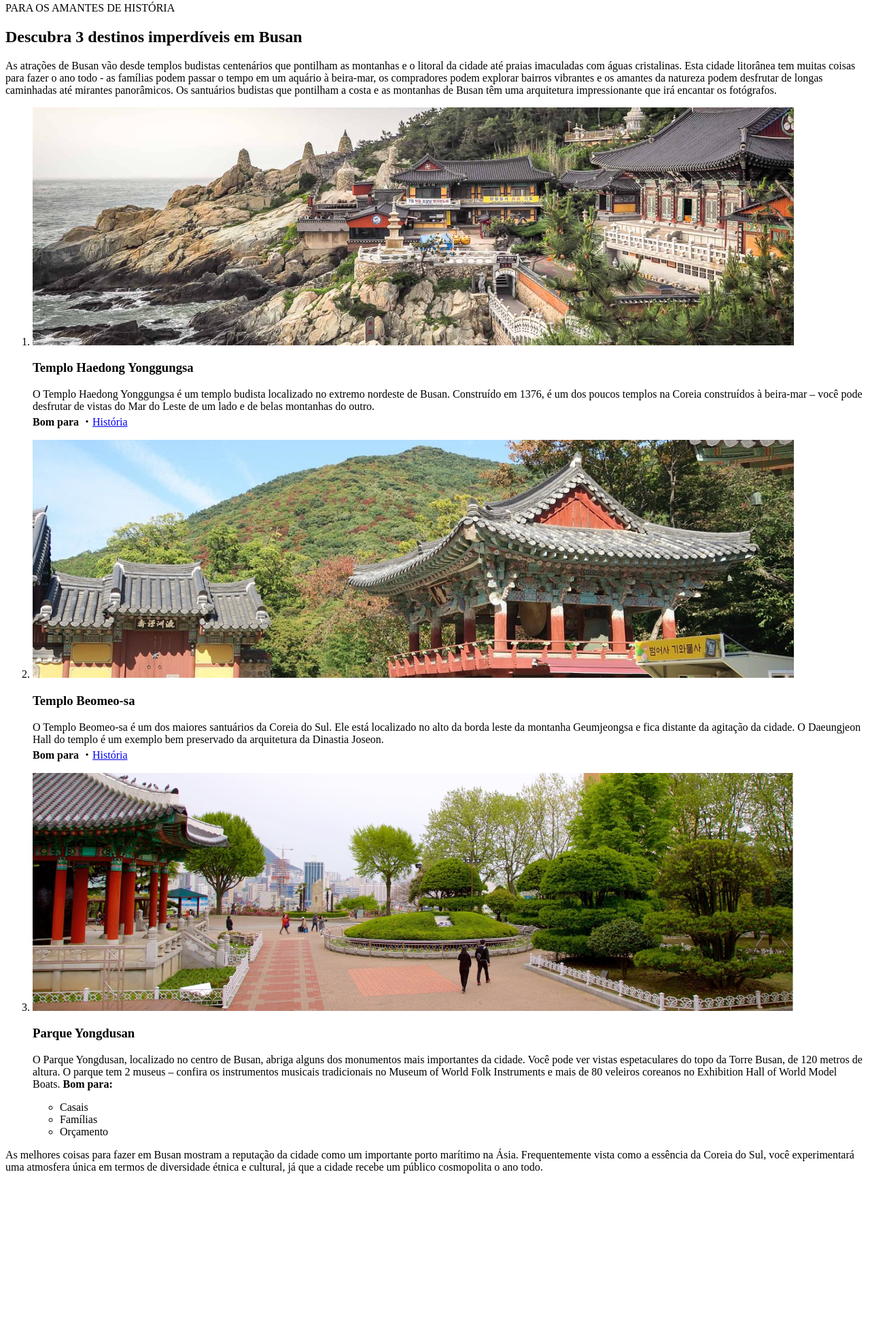
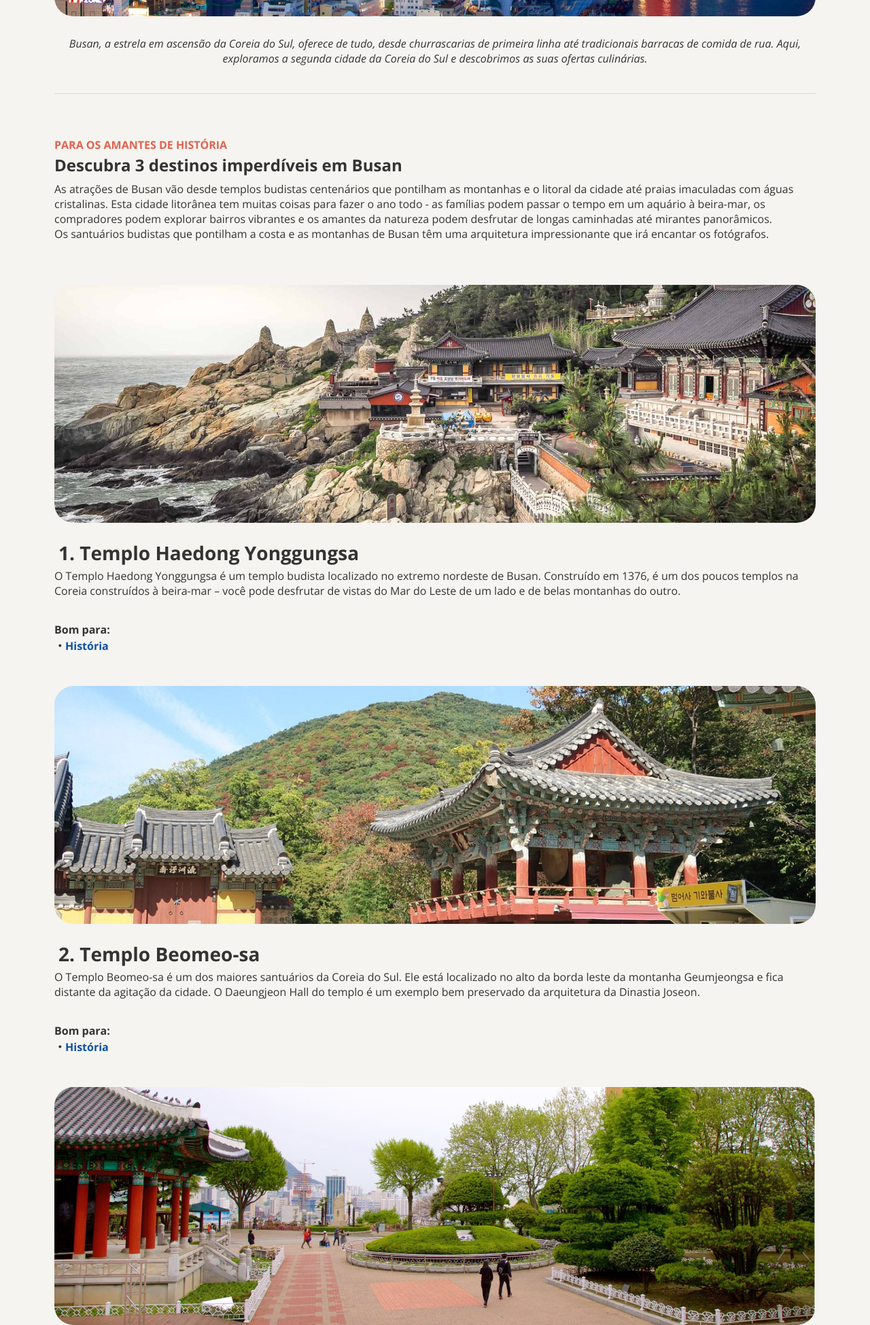
Before and after one commit to codetodestroy/local-turistico, a plain HTML site: page index.html in a window 1280 px wide. Shown: the part 843-2792 px from the top of the page at 68% size. Before the commit the page ends 2585 px from the top, so only its background shows below. Drawn offline with nearby package versions, Linux system fonts and the light colour scheme.

Commit message:
Finalizado

```diff
--- a/index.html
+++ b/index.html
@@ -2,84 +2,104 @@
 <html lang="pt-BR">
 
 <head>
+    <link rel="preconnect" href="https://fonts.googleapis.com">
+    <link rel="preconnect" href="https://fonts.gstatic.com" crossorigin>
     <meta charset="UTF-8">
     <meta name="viewport" content="width=device-width, initial-scale=1.0">
 
     <title>Local Turístico</title>
+
+    <link rel="stylesheet" href="style.css">
+    <link href="https://fonts.googleapis.com/css2?family=Open+Sans:ital,wght@0,300..800;1,300..800&display=swap" rel="stylesheet">
 </head>
 
 <body>
     <main>
         <header>
-            <p>SUA PRÓXIMA VIAGEM:</p>
+            <p class="headline">Sua próxima viagem:</p>
             <h1>Conheça Busan</h1>
         </header>
-        <section>
+
+        <section class="main-image">
             <img src="assets/image-description.jpg" alt="Imagem de Busan">
-            <p>Busan, a estrela em ascensão da Coreia do Sul, oferece de tudo, desde churrascarias de primeira linha até
+            <p class="subtitle">Busan, a estrela em ascensão da Coreia do Sul, oferece de tudo, desde churrascarias de primeira linha até
                 tradicionais barracas de comida de rua. Aqui, exploramos a segunda cidade da Coreia do Sul e descobrimos
                 as suas ofertas culinárias.</p>
         </section>
-        <section>
+
+        <div class="divider"></div>
+
+        <section class="main-content">
             <header>
-                <p>PARA OS AMANTES DE HISTÓRIA</p>
+                <p class="headline">Para os amantes de história</p>
                 <h2>Descubra 3 destinos imperdíveis em Busan</h2>
-                <p>As atrações de Busan vão desde templos budistas centenários que pontilham as montanhas e o litoral da
+                <p>As atrações de Busan vão desde templos budistas centenários que pontilham as montanhas e o litoral da
                     cidade até praias imaculadas com águas cristalinas. Esta cidade litorânea tem muitas coisas para
                     fazer o ano todo - as famílias podem passar o tempo em um aquário à beira-mar, os compradores podem
                     explorar bairros vibrantes e os amantes da natureza podem desfrutar de longas caminhadas até
-                    mirantes panorâmicos.
+                    mirantes panorâmicos.<br>
                     Os santuários budistas que pontilham a costa e as montanhas de Busan têm uma arquitetura
                     impressionante que irá encantar os fotógrafos.</p>
             </header>
             <ol>
                 <li>
                     <img src="assets/haedong.jpg" alt="Templo Haedong Yonggungsa">
-                    <h3>Templo Haedong Yonggungsa</h3>
+                    <h3 class="list-item">1. Templo Haedong Yonggungsa</h3>
                     <p>O Templo Haedong Yonggungsa é um templo budista localizado no extremo nordeste de Busan.
                         Construído em 1376, é um dos poucos templos na Coreia construídos à beira-mar – você pode
                         desfrutar de vistas do Mar do Leste de um lado e de belas montanhas do outro.<br>
-                        <strong>Bom para</strong>
+                    </p>
+                    <span>
+                        <strong>Bom para:</strong>
                         ・<a href="#">História</a>
-                    </p>
+                    </span>
                 </li>
                 <li>
                     <img src="assets/beomeo-sa.jpg" alt="Templo Beomeo-sa">
-                    <h3>Templo Beomeo-sa</h3>
+                    <h3 class="list-item">2. Templo Beomeo-sa</h3>
                     <p>O Templo Beomeo-sa é um dos maiores santuários da Coreia do Sul. Ele está localizado no alto da
                         borda leste da montanha Geumjeongsa e fica distante da agitação da cidade. O Daeungjeon Hall do
                         templo é um exemplo bem preservado da arquitetura da Dinastia Joseon.<br>
-                        <strong>Bom para</strong>
+                    </p>
+                    <span>
+                        <strong>Bom para:</strong>
                         ・<a href="#">História</a>
-                    </p>
+                    </span>
                 </li>
                 <li>
                     <img src="assets/yongdusan.jpg" alt="Parque Yongdusan">
-                    <h3>Parque Yongdusan</h3>
+                    <h3 class="list-item">3. Parque Yongdusan</h3>
                     <p>O Parque Yongdusan, localizado no centro de Busan, abriga alguns dos monumentos mais importantes
                         da cidade. Você pode ver vistas espetaculares do topo da Torre Busan, de 120 metros de altura. O
                         parque tem 2 museus – confira os instrumentos musicais tradicionais no Museum of World Folk
                         Instruments e mais de 80 veleiros coreanos no Exhibition Hall of World Model Boats.
-
+                    </p>
+                    <span>
                         <strong>Bom para:</strong>
-                    <ul>
-                        <li>Casais</li>
-                        <li>Famílias</li>
-                        <li>Orçamento</li>
-                    </ul>
-                    </p>
+                        <ul class="second-list">
+                            <li>Casais</li>
+                            <li>Famílias</li>
+                            <li>Orçamento</li>
+                        </ul>
+                    </span>
                 </li>
             </ol>
         </section>
 
+        <div class="divider"></div>
+
         <section>
-            <p>
+            <p class="description">
                 As melhores coisas para fazer em Busan mostram a reputação da cidade como um importante porto marítimo
                 na Ásia. Frequentemente vista como a essência da Coreia do Sul, você experimentará uma atmosfera única
                 em termos de diversidade étnica e cultural, já que a cidade recebe um público cosmopolita o ano todo.
             </p>
         </section>
     </main>
+
+    <footer>
+        <p>Feito com ❤ pela Rocketseat</p>
+    </footer>
 </body>
 
 </html>
--- /dev/null
+++ b/style.css
@@ -0,0 +1,146 @@
+:root {
+    --default: #F5F4F0;
+    --border: #D9D9D9;
+    --text-1: #1B1B1B;
+    --text-2: #333333;
+    --text-3: #696969;
+    --text-headline: #E1624F;
+    --accent-1: #0C51A7;
+    --accent-2: #E95E10;
+    --accent-3: #E5245E;
+    --accent-4: #591B98;
+}
+
+* {
+    padding: 0;
+    margin: 0;
+    box-sizing: border-box;
+
+    /* Debbuger */
+    /* border: 1px solid red; */
+}
+
+ol {
+    list-style: none;
+}
+
+img {
+    border-radius: 28px;
+    width: 100%;
+}
+
+body {
+    background-color: var(--default);
+    font-family: 'Open Sans', sans-serif;
+    color: var(--text-2);
+}
+
+a {
+    color: var(--accent-1);
+    text-decoration: none;
+}
+
+.divider {
+    width: 100%;
+    height: 1px;
+    margin: 36px 0;
+    background-color: var(--border);
+}
+
+.headline {
+    text-transform: uppercase;
+    line-height: 22px;
+    font-weight: bold;
+    font-size: 1rem;
+    color: var(--text-headline);
+}
+
+main {
+    max-width: 1120px;
+    margin: 88px auto 0;
+}
+
+/* Header */
+main > header .headline {
+    margin-bottom: 8px;
+}
+
+h1 {
+    font-size: 2.25rem;
+}
+
+/* Main image */
+.main-image {
+    margin: 40px 0;
+}
+
+.subtitle {
+    line-height: 22px;
+    font-style: italic;
+    text-align: center;
+    color: var(--text-2);
+    margin-top: 24px;
+}
+
+/* Main content */
+.main-content {
+    margin: 64px 0 40px;
+}
+
+.main-content header {
+    margin-bottom: 16px;
+}
+
+.main-content header h2 {
+    margin: 2px 0 8px;
+}
+
+/* main ol */
+ol li img {
+    margin: 48px 0 20px;
+}
+
+ol li h3 {
+    font-size: 1.75rem;
+    margin: 0 0 4px 6px;
+}
+
+ol li p {
+    margin-bottom: 35px;
+}
+
+span {
+    font-weight: bold;
+}
+
+span strong {
+    display: block;
+}
+
+.second-list {
+    margin-left: 25px;
+    list-style-type: disc;
+}
+
+.second-list li::marker {
+    color: #333333;
+}
+
+.second-list li:nth-child(1) {
+    color: var(--accent-1);
+}
+.second-list li:nth-child(2) {
+    color: var(--accent-3);
+}
+.second-list li:nth-child(3) {
+    color: var(--accent-2);
+}
+
+.description {
+    text-align: center;
+}
+
+footer {
+    margin: 65px auto 48px;
+    text-align: center;
+}
```
